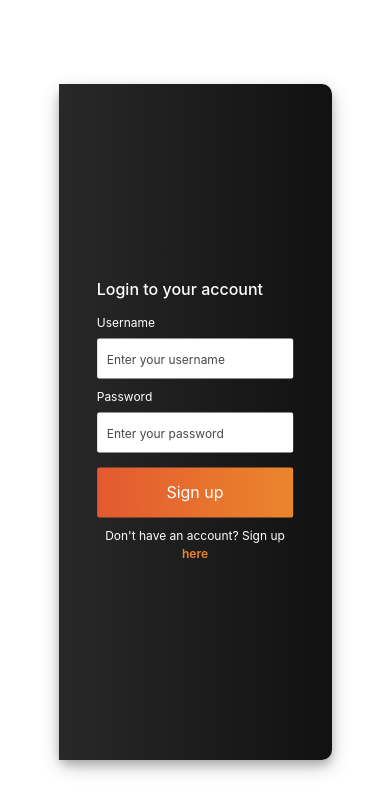
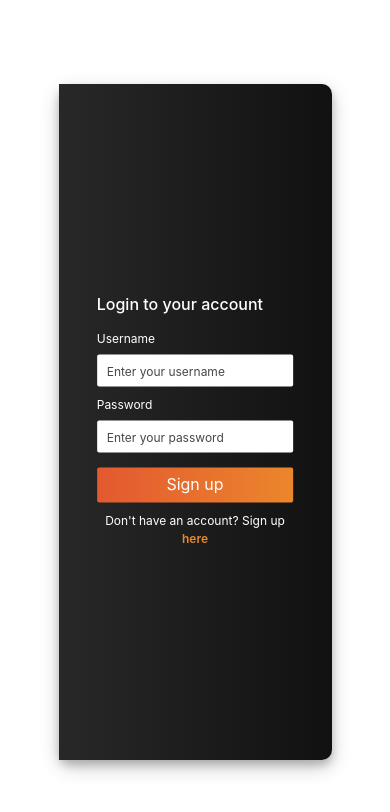
Before and after one commit to manikagnish/hivecoin, a React (Create React App) app: page /loginform in a window 390 px wide. Shown: the top 812 px of the page. Built offline with nearby package versions, Linux system fonts and the light colour scheme.

Commit message:
added media queries to form

```diff
--- a/src/components/form/Form.scss
+++ b/src/components/form/Form.scss
@@ -111,6 +111,9 @@
   height: 40px;
   width: 100%;
   border: none;
+  @media (max-width: 500px) {
+    height: 3.2rem;
+  }
 }
 
 .form-input::placeholder {
@@ -120,8 +123,8 @@
 
 .form-input-btn {
   width: 80%;
-  height: 50px;
-  margin-top: 10px;
+  height: 5rem;
+  margin-top: 1rem;
   border-radius: 2px;
   background: linear-gradient(
     90deg,
@@ -132,6 +135,10 @@
   border: none;
   color: var(--color-white);
   font-size: 1.6rem;
+
+  @media (max-width: 500px) {
+    height: 3.5rem;
+  }
 }
 
 .form-input-btn:hover {
```
